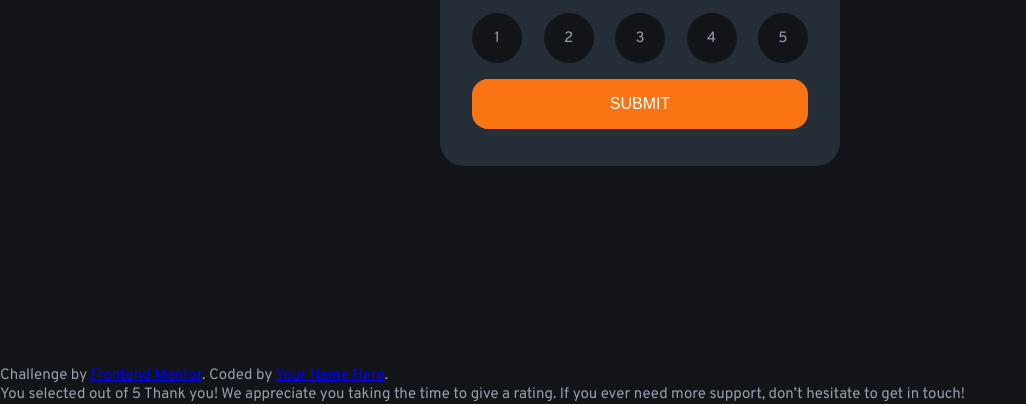
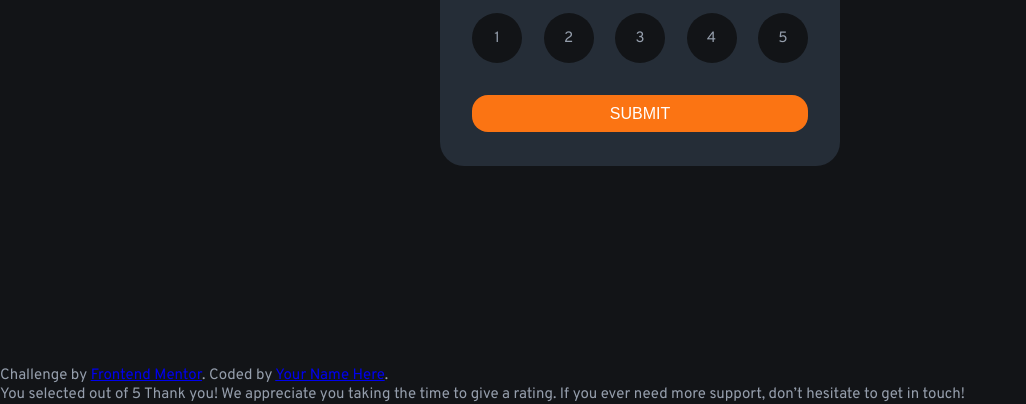
Before and after one commit to crRoG/Interactive-rating-component, a plain HTML site: page index.html in a window 1280 px wide. Shown: the part 434-838 px from the top of the page, without its empty margins (0-1026 px from the left). Drawn offline with Linux system fonts and the light colour scheme.

Commit message:
first page 2

```diff
--- a/styles.css
+++ b/styles.css
@@ -3,8 +3,6 @@ body {
     padding:0;
     background-color: hsl(216, 12%, 8%);
     color: hsl(217, 12%, 63%);
-    max-width: 1440px;
-    min-width: 375px;
     font-size: 15px;
     font-family: 'Overpass', sans-serif;
     font-weight: 400;
@@ -33,8 +31,8 @@ h1{
 
 .star{
     background-color: hsl(216, 12%, 54%);
-    height: 50px;
-    width: 50px;
+    height: 48px;
+    width: 48px;
     border-radius: 50%;
     display:flex;
     justify-content: center;
@@ -67,10 +65,10 @@ p{
     background-color: hsl(25, 97%, 53%) ;
     width: 100%;
     color: white;
-    padding: 1rem;
+    padding: 0.6rem;
     border-radius: 1rem;
     border: none;
     font-weight: 400;
     font-size: 1rem;
-    margin-bottom: 1rem;
+    margin: 1rem 0;
 }
```
